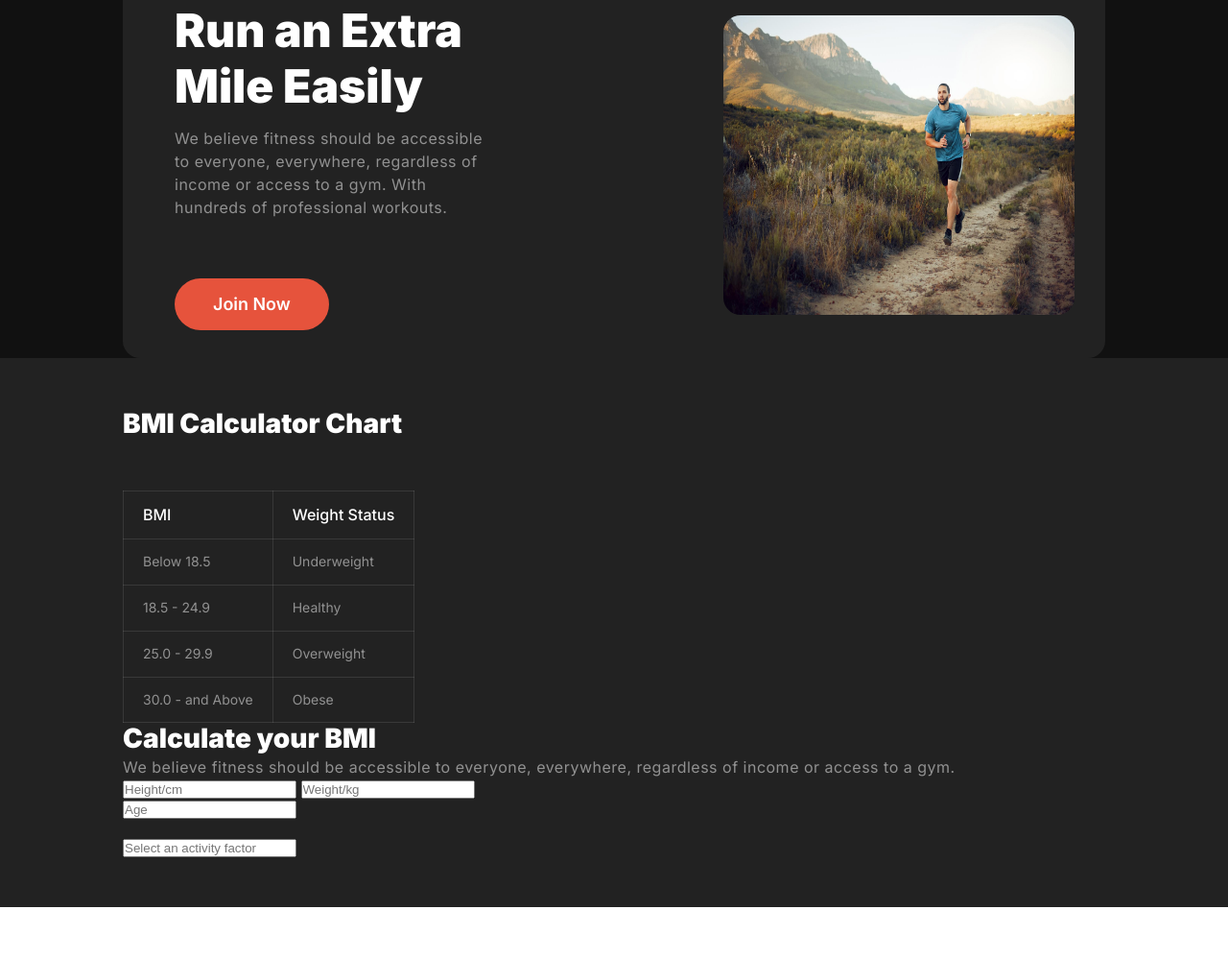
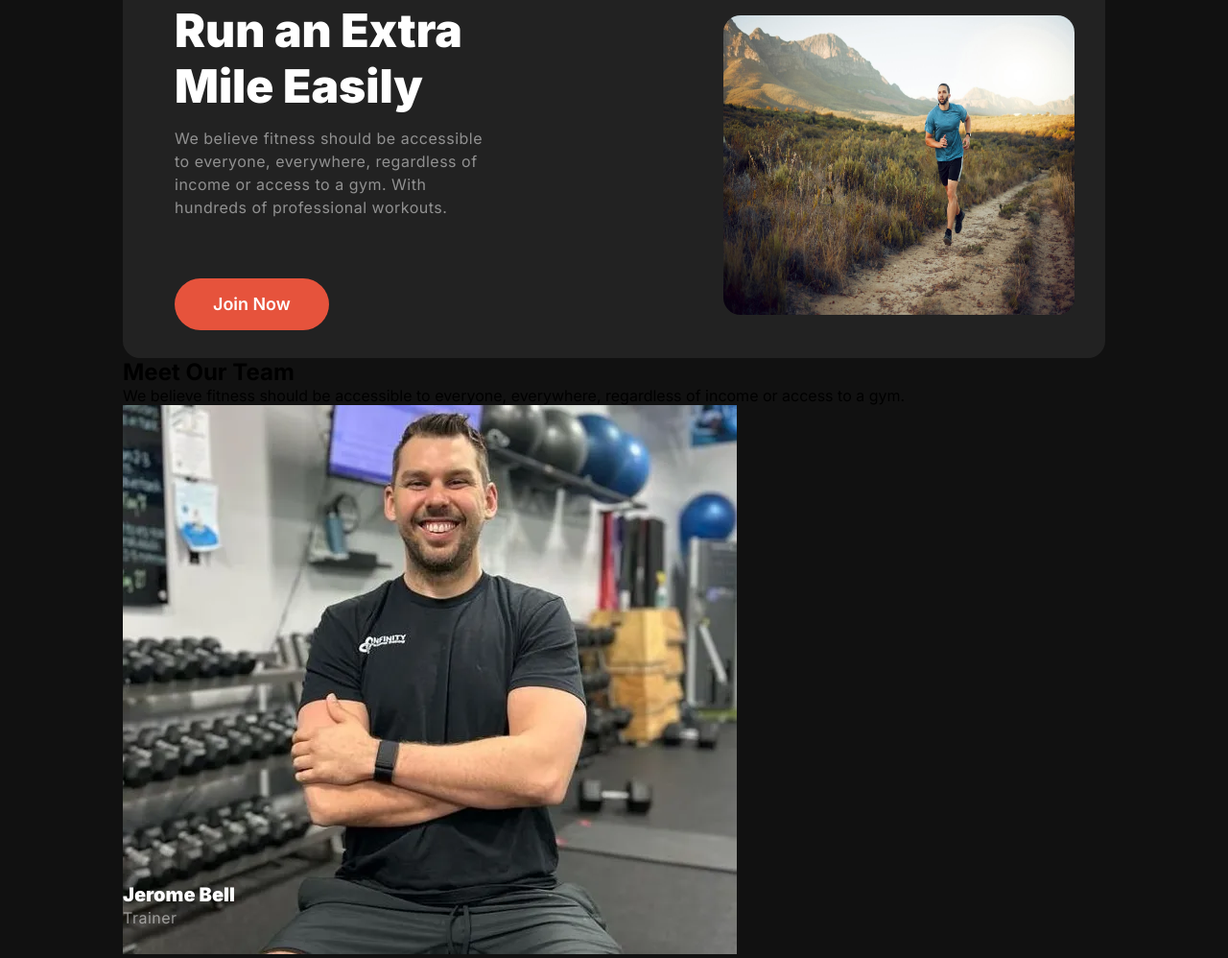
Before and after one commit to YounusMontasir/Fitness-website-A2, a plain HTML site: page index.html in a window 1280 px wide. Shown: the part 1416-2414 px from the top of the page at 96% size. Before the commit the page ends 2361 px from the top, so only its background shows below. Drawn offline with Linux system fonts and the light colour scheme; a web font is replaced by a local one.

Commit message:
position related problem solved

```diff
--- a/index.html
+++ b/index.html
@@ -100,7 +100,7 @@
                 </div>
             </div>
             <!-- Calculator section -->
-             <div class="calculator">
+             <!-- <div class="calculator">
                 <div class="container">
                     <div class="BMI-chart">
                         <h4 class="BMI-title">BMI Calculator Chart</h4>
@@ -148,7 +148,24 @@
                         </form>
                     </div>
                 </div>
-             </div>
+             </div> -->
+
+        <!-- team section -->
+         <div class="team container">
+            <h2>Meet Our Team</h2>
+            <p>We believe fitness should be accessible to everyone, everywhere, regardless of income or access to a gym.</p>
+            <div class="team-members">
+                <div class="member">
+                    <div class="member-img">
+                        <img src="images/trainer1.png" alt="">
+                    </div>
+                    <div class="member-details">
+                        <h4 class="member-name">Jerome Bell</h4>
+                    <p class="description-primary">Trainer</p>
+                    </div>
+                </div>
+            </div>
+         </div>
     </main>
 </body>
 </html>
--- a/styles/style.css
+++ b/styles/style.css
@@ -337,6 +337,24 @@ letter-spacing: 0%;
 text-align: left;
 }
 
+/* meet our member section */
+.member{
+    position: relative;
+}
+.member-details{
+    position: absolute;
+    bottom: 30px;
+}
+.member-name{
+    color: rgb(255, 255, 255);
+font-family: Inter;
+font-size: 20px;
+font-weight: 900;
+line-height: 120%;
+letter-spacing: 0%;
+text-align: left;
+}
+
 
 
 
```
